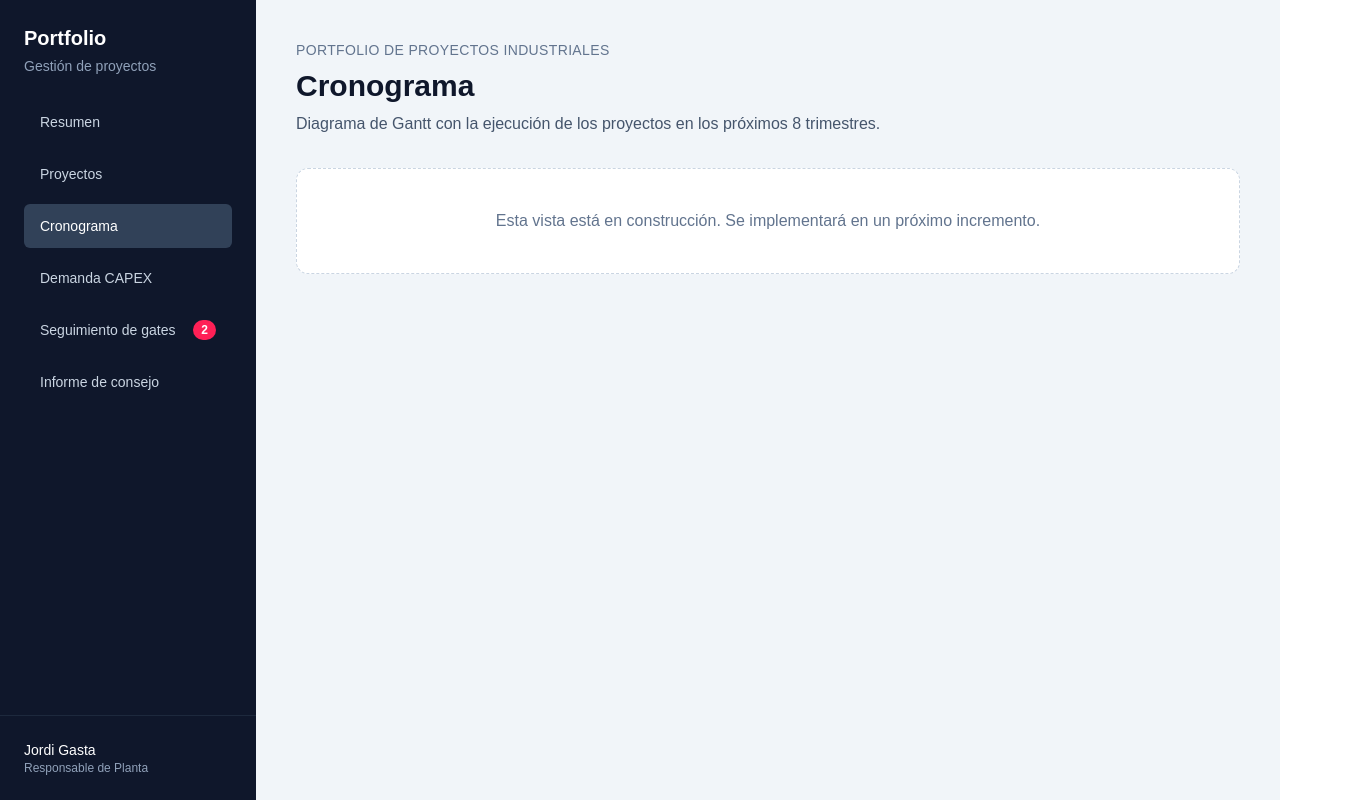
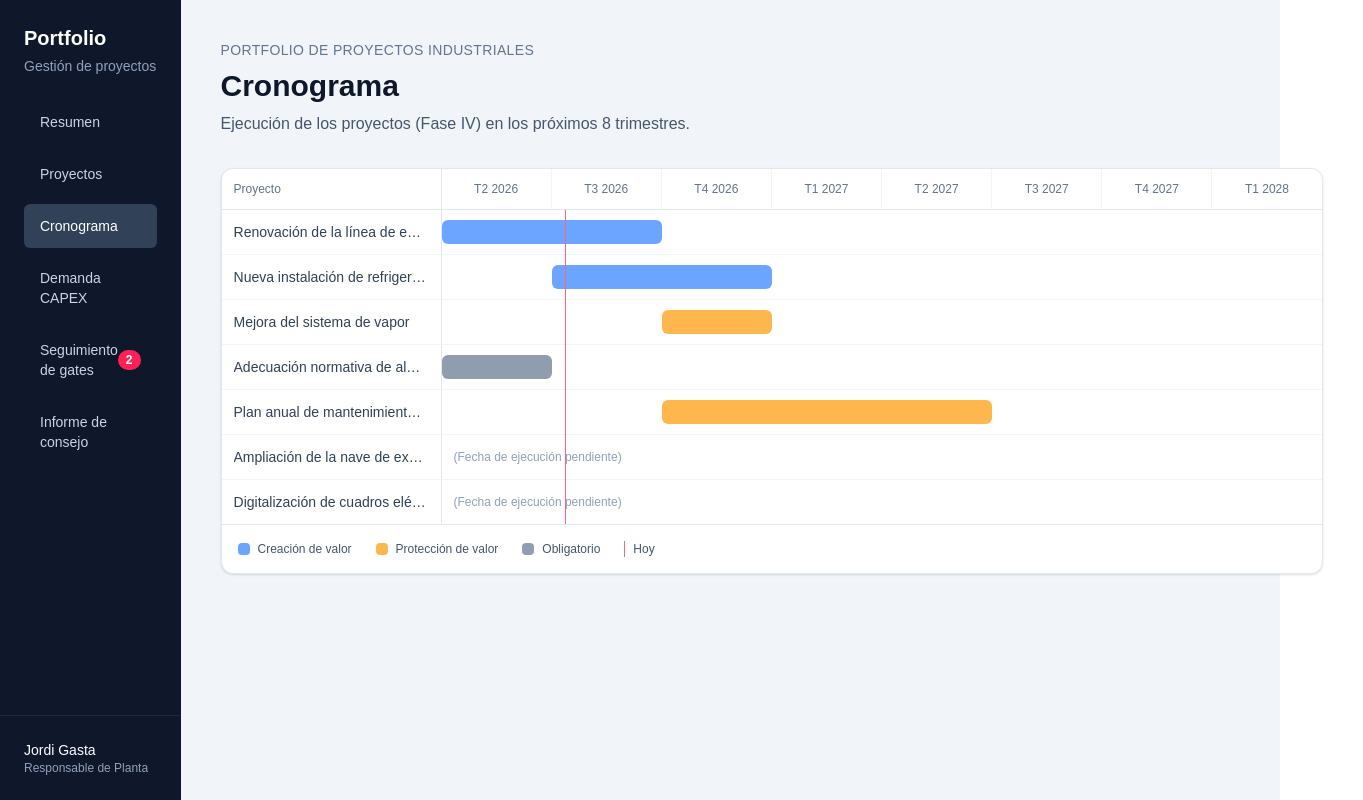
Before and after one commit to JordiGasta/Portfolio-Proyectos, a Next.js app in the folder web/: page /cronograma in a window 1280 px wide. Shown: the whole page, 1363 px wide, since content can reach past the window. Built offline with nearby package versions, Linux system fonts and the light colour scheme.

Commit message:
Anade vista de Cronograma (Gantt) de 8 trimestres

```diff
--- a/web/app/cronograma/page.tsx
+++ b/web/app/cronograma/page.tsx
@@ -1,10 +1,32 @@
-import PaginaEnConstruccion from "@/components/layout/PaginaEnConstruccion";
+"use client";
+
+import Sidebar from "@/components/layout/Sidebar";
+import GanttChart from "@/components/cronograma/GanttChart";
+import { useProyectos } from "@/lib/proyectos/ProyectosContext";
 
 export default function PaginaCronograma() {
+  const { proyectos } = useProyectos();
+
   return (
-    <PaginaEnConstruccion
-      titulo="Cronograma"
-      descripcion="Diagrama de Gantt con la ejecución de los proyectos en los próximos 8 trimestres."
-    />
+    <main className="min-h-screen bg-slate-100 text-slate-900">
+      <div className="flex min-h-screen">
+        <Sidebar />
+
+        <section className="flex-1 p-6 lg:p-10">
+          <header className="mb-8">
+            <p className="text-sm font-medium uppercase tracking-wide text-slate-500">
+              Portfolio de proyectos industriales
+            </p>
+            <h2 className="mt-2 text-3xl font-bold">Cronograma</h2>
+            <p className="mt-2 text-slate-600">
+              Ejecución de los proyectos (Fase IV) en los próximos 8
+              trimestres.
+            </p>
+          </header>
+
+          <GanttChart proyectos={proyectos} />
+        </section>
+      </div>
+    </main>
   );
 }
--- /dev/null
+++ b/web/components/cronograma/GanttChart.tsx
@@ -0,0 +1,137 @@
+"use client";
+
+import { useState } from "react";
+import type { Proyecto } from "@/types/proyecto";
+import DetalleProyectoModal from "@/components/proyectos/DetalleProyectoModal";
+import { etiquetaTrimestre, generarTrimestres } from "@/lib/proyectos/capex";
+import {
+  calcularPosicionBarra,
+  calcularPosicionHoy,
+} from "@/lib/proyectos/cronograma";
+
+const coloresPorCategoria: Record<string, string> = {
+  "Creación de valor": "bg-blue-500/70",
+  "Protección de valor": "bg-amber-500/70",
+  Obligatorio: "bg-slate-500/70",
+};
+
+interface GanttChartProps {
+  proyectos: Proyecto[];
+}
+
+export default function GanttChart({ proyectos }: GanttChartProps) {
+  const [proyectoSeleccionado, setProyectoSeleccionado] =
+    useState<Proyecto | null>(null);
+  const trimestres = generarTrimestres(8);
+  const posicionHoy = calcularPosicionHoy(trimestres);
+
+  return (
+    <div className="overflow-x-auto rounded-xl border border-slate-200 bg-white shadow-sm">
+      <div className="min-w-[1100px]">
+        <div className="flex border-b border-slate-200">
+          <div className="w-[220px] shrink-0 border-r border-slate-200 p-3 text-xs font-medium text-slate-500">
+            Proyecto
+          </div>
+          <div className="flex flex-1">
+            {trimestres.map((trimestre) => (
+              <div
+                key={etiquetaTrimestre(trimestre)}
+                className="flex-1 border-r border-slate-100 p-3 text-center text-xs font-medium text-slate-500 last:border-r-0"
+              >
+                {etiquetaTrimestre(trimestre)}
+              </div>
+            ))}
+          </div>
+        </div>
+
+        <div className="relative">
+          <div
+            className="pointer-events-none absolute bottom-0 top-0 z-10 w-px bg-rose-400"
+            style={{ left: `calc(220px + ${(posicionHoy / 8) * 100}%)` }}
+          />
+
+          {proyectos.map((proyecto) => {
+            const detalleEjecucion =
+              proyecto.detallePorFase["Fase IV — Ejecución"];
+            const tieneFechas = Boolean(
+              detalleEjecucion?.fechaInicio && detalleEjecucion?.fechaFin,
+            );
+            const posicion =
+              tieneFechas && detalleEjecucion
+                ? calcularPosicionBarra(
+                    detalleEjecucion.fechaInicio as string,
+                    detalleEjecucion.fechaFin as string,
+                    trimestres,
+                  )
+                : null;
+
+            return (
+              <div
+                key={proyecto.id}
+                className="flex border-b border-slate-100 last:border-b-0"
+              >
+                <div className="w-[220px] shrink-0 overflow-hidden border-r border-slate-200 p-3">
+                  <button
+                    type="button"
+                    onClick={() => setProyectoSeleccionado(proyecto)}
+                    title={proyecto.nombre}
+                    className="block w-full truncate text-left text-sm text-slate-700 hover:underline"
+                  >
+                    {proyecto.nombre}
+                  </button>
+                </div>
+
+                <div className="relative flex flex-1 items-center overflow-hidden">
+                  <div className="grid h-10 w-full grid-cols-8">
+                    {posicion ? (
+                      <button
+                        type="button"
+                        onClick={() => setProyectoSeleccionado(proyecto)}
+                        title={proyecto.nombre}
+                        className={`my-2 rounded-md ${coloresPorCategoria[proyecto.categoria]}`}
+                        style={{
+                          gridColumnStart: posicion.inicio + 1,
+                          gridColumnEnd: posicion.inicio + 1 + posicion.ancho,
+                        }}
+                      />
+                    ) : (
+                      <div className="col-span-8 flex items-center truncate px-3 text-xs text-slate-400">
+                        (Fecha de ejecución pendiente)
+                      </div>
+                    )}
+                  </div>
+                </div>
+              </div>
+            );
+          })}
+        </div>
+      </div>
+
+      <div className="flex flex-wrap items-center gap-6 border-t border-slate-200 p-4 text-xs text-slate-600">
+        <LeyendaItem color="bg-blue-500/70" etiqueta="Creación de valor" />
+        <LeyendaItem color="bg-amber-500/70" etiqueta="Protección de valor" />
+        <LeyendaItem color="bg-slate-500/70" etiqueta="Obligatorio" />
+        <div className="flex items-center gap-2">
+          <span className="h-4 w-px bg-rose-400" />
+          <span>Hoy</span>
+        </div>
+      </div>
+
+      {proyectoSeleccionado && (
+        <DetalleProyectoModal
+          proyecto={proyectoSeleccionado}
+          onCerrar={() => setProyectoSeleccionado(null)}
+        />
+      )}
+    </div>
+  );
+}
+
+function LeyendaItem({ color, etiqueta }: { color: string; etiqueta: string }) {
+  return (
+    <div className="flex items-center gap-2">
+      <span className={`h-3 w-3 rounded-sm ${color}`} />
+      <span>{etiqueta}</span>
+    </div>
+  );
+}
--- a/web/components/proyectos/DetalleProyectoModal.tsx
+++ b/web/components/proyectos/DetalleProyectoModal.tsx
@@ -17,7 +17,7 @@ import { formatearEuros, formatearFecha } from "@/lib/format/formato";
 interface DetalleProyectoModalProps {
   proyecto: Proyecto;
   onCerrar: () => void;
-  onEditar: () => void;
+  onEditar?: () => void;
 }
 
 export default function DetalleProyectoModal({
@@ -156,6 +156,7 @@ export default function DetalleProyectoModal({
             >
               Generar paquete de gate review
             </button>
+            {onEditar && (
               <button
                 type="button"
                 onClick={onEditar}
@@ -163,6 +164,7 @@ export default function DetalleProyectoModal({
               >
                 Editar proyecto
               </button>
+            )}
           </section>
         </div>
       </div>
--- /dev/null
+++ b/web/lib/proyectos/cronograma.ts
@@ -0,0 +1,69 @@
+import type { Trimestre } from "@/lib/proyectos/capex";
+import { obtenerTrimestreDeFecha } from "@/lib/proyectos/capex";
+
+function indiceTrimestre(trimestre: Trimestre): number {
+  return trimestre.anio * 4 + (trimestre.trimestre - 1);
+}
+
+export interface PosicionBarra {
+  inicio: number;
+  ancho: number;
+}
+
+/**
+ * Calcula en qué columnas (0 a 7) de la ventana de trimestres debe
+ * dibujarse una barra que va de fechaInicio a fechaFin. Si el rango no
+ * solapa con la ventana visible, devuelve null.
+ */
+export function calcularPosicionBarra(
+  fechaInicioIso: string,
+  fechaFinIso: string,
+  trimestres: Trimestre[],
+): PosicionBarra | null {
+  const inicio = new Date(`${fechaInicioIso}T00:00:00`);
+  const fin = new Date(`${fechaFinIso}T00:00:00`);
+
+  const indiceInicio = indiceTrimestre(obtenerTrimestreDeFecha(inicio));
+  const indiceFin = indiceTrimestre(obtenerTrimestreDeFecha(fin));
+
+  const indiceVentanaInicio = indiceTrimestre(trimestres[0]);
+  const indiceVentanaFin = indiceTrimestre(trimestres[trimestres.length - 1]);
+
+  if (indiceFin < indiceVentanaInicio || indiceInicio > indiceVentanaFin) {
+    return null;
+  }
+
+  const inicioRecortado = Math.max(indiceInicio, indiceVentanaInicio);
+  const finRecortado = Math.min(indiceFin, indiceVentanaFin);
+
+  return {
+    inicio: inicioRecortado - indiceVentanaInicio,
+    ancho: finRecortado - inicioRecortado + 1,
+  };
+}
+
+/**
+ * Calcula la posición (en unidades de columna, puede ser fraccionaria)
+ * del día de hoy dentro de la ventana de trimestres, para dibujar la
+ * línea vertical de "hoy".
+ */
+export function calcularPosicionHoy(trimestres: Trimestre[]): number {
+  const hoy = new Date();
+  const trimestreHoy = obtenerTrimestreDeFecha(hoy);
+  const indiceHoy = indiceTrimestre(trimestreHoy);
+  const indiceVentanaInicio = indiceTrimestre(trimestres[0]);
+  const columna = indiceHoy - indiceVentanaInicio;
+
+  const mesInicioTrimestre = (trimestreHoy.trimestre - 1) * 3;
+  const inicioTrimestre = new Date(hoy.getFullYear(), mesInicioTrimestre, 1);
+  const finTrimestre = new Date(hoy.getFullYear(), mesInicioTrimestre + 3, 0);
+
+  const diasTotales =
+    (finTrimestre.getTime() - inicioTrimestre.getTime()) / 86400000 + 1;
+  const diasTranscurridos =
+    (hoy.getTime() - inicioTrimestre.getTime()) / 86400000;
+
+  const fraccion = diasTotales > 0 ? diasTranscurridos / diasTotales : 0;
+
+  return columna + fraccion;
+}
```
Lines whose indentation alone changed are shown as unchanged.
